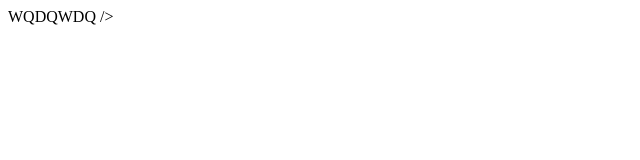
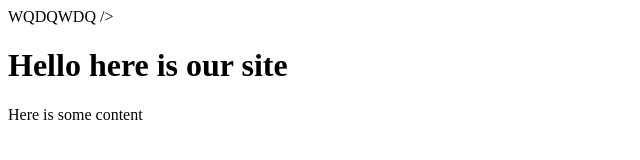
Before and after one commit to GiornoDonut/text-repo, a plain HTML site: page index.html in a window 1280 px wide. Shown: the whole page, without its empty margins (0-640 px from the left). Drawn offline with Linux system fonts and the light colour scheme.

Commit message:
Added content to index.html

```diff
--- a/index.html
+++ b/index.html
@@ -6,5 +6,8 @@
         <meta name="viewport" content="width=device-width, initial-scale=1.0"/>
         <title>Document</title>
     </head>
-    <body></body>
+    <body>
+        <h1>Hello here is our site</h1>
+        <p>Here is some content</p>
+    </body>
 </html>
```
